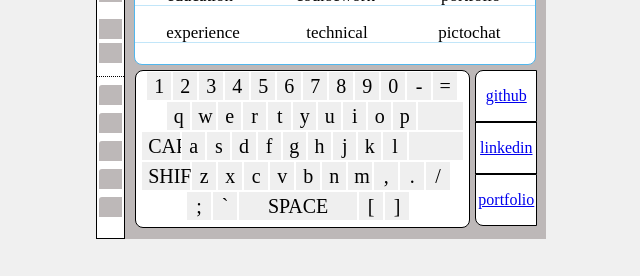
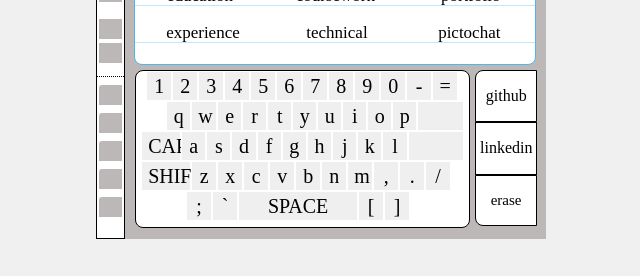
Before and after one commit to vivianc125/picto-portfolio, a React (Create React App) app: page / in a window 1280 px wide. Shown: the part 511-787 px from the top of the page, without its empty margins (319-959 px from the left). Built offline with nearby package versions, Linux system fonts and the light colour scheme.

Commit message:
implement erase button

```diff
--- a/src/App.js
+++ b/src/App.js
@@ -168,6 +168,10 @@ useEffect(() => {
       </div>
     ));
   }
+
+  function eraseScreen(){
+    setHistory([{ content: initialContent, animating: false }]);
+  }
   return (
     <div className="screen">
       <div className="screen-container top">
@@ -303,8 +307,7 @@ useEffect(() => {
                     <div className= "stack keyboard-button">
                       <a className = "button-link sendItem" href="https://github.com/vivianc125"><p>github</p></a>
                       <a className = "button-link sendBack" href="https://www.linkedin.com/in/vivian-chen1287/"><p>linkedin</p></a>
-                      <a className = "button-link eraseScreen" href="..."><p>portfolio</p></a>
-
+                      <button className = "button-link eraseScreen"onClick={eraseScreen} ><p>erase</p></button>
                     </div>
                   </div>
                 </div>
--- a/src/styles.css
+++ b/src/styles.css
@@ -147,7 +147,7 @@ button{
 .keyboard-right button{
     background-color:rgb(189, 184, 184);
     height: 33%;
-    width: 120%;
+    width: 118%;
     border:1px solid black;
     margin:0;
     background-color: white;
@@ -176,6 +176,7 @@ form::input{
 }
 .keyboard-right .eraseScreen{
     border-bottom-left-radius: 8px;
+    font-size:15px;
 }
 
 .screen-base{
@@ -252,15 +253,13 @@ form::input{
     width: 95%;
     position: relative;
     margin-top:1%;
+}
 
-}
 .top-stack::-webkit-scrollbar{
     display:none;
     align-items:bottom;
 
 }
-
-
 
 .screen-stack::-webkit-scrollbar{
     display:none;
@@ -279,7 +278,6 @@ form::input{
     height: 100%;
     width: 100%;
 }
-
 
 .keys button{
     font-size: 20px;
@@ -337,7 +335,10 @@ button:hover{
     margin:0;
     background-color: white;
     text-align: center;
-
+    text-decoration: none;
+}
+.button-link p{
+    color: black;
 }
 .button-link:hover{
     font-weight: bold;
```
